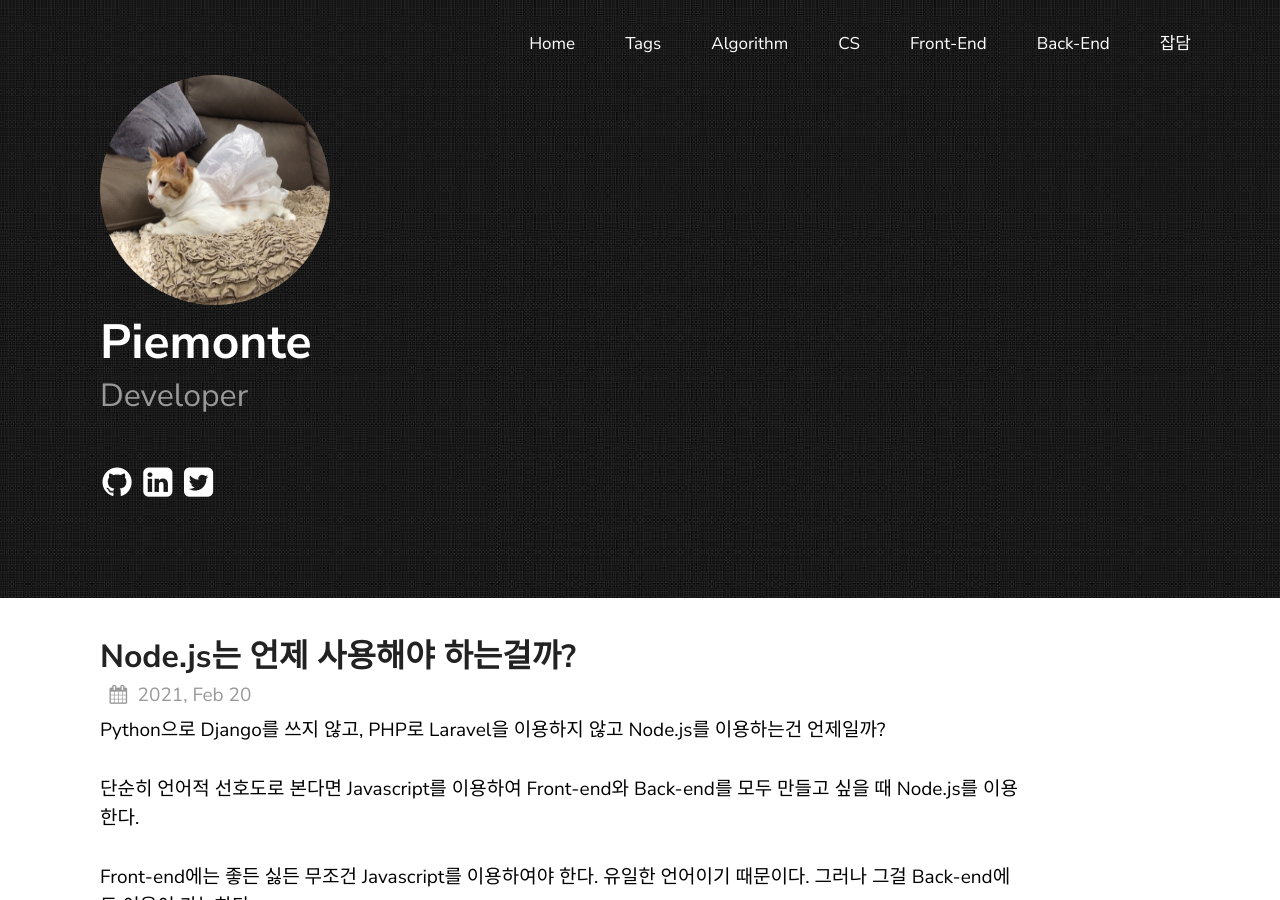
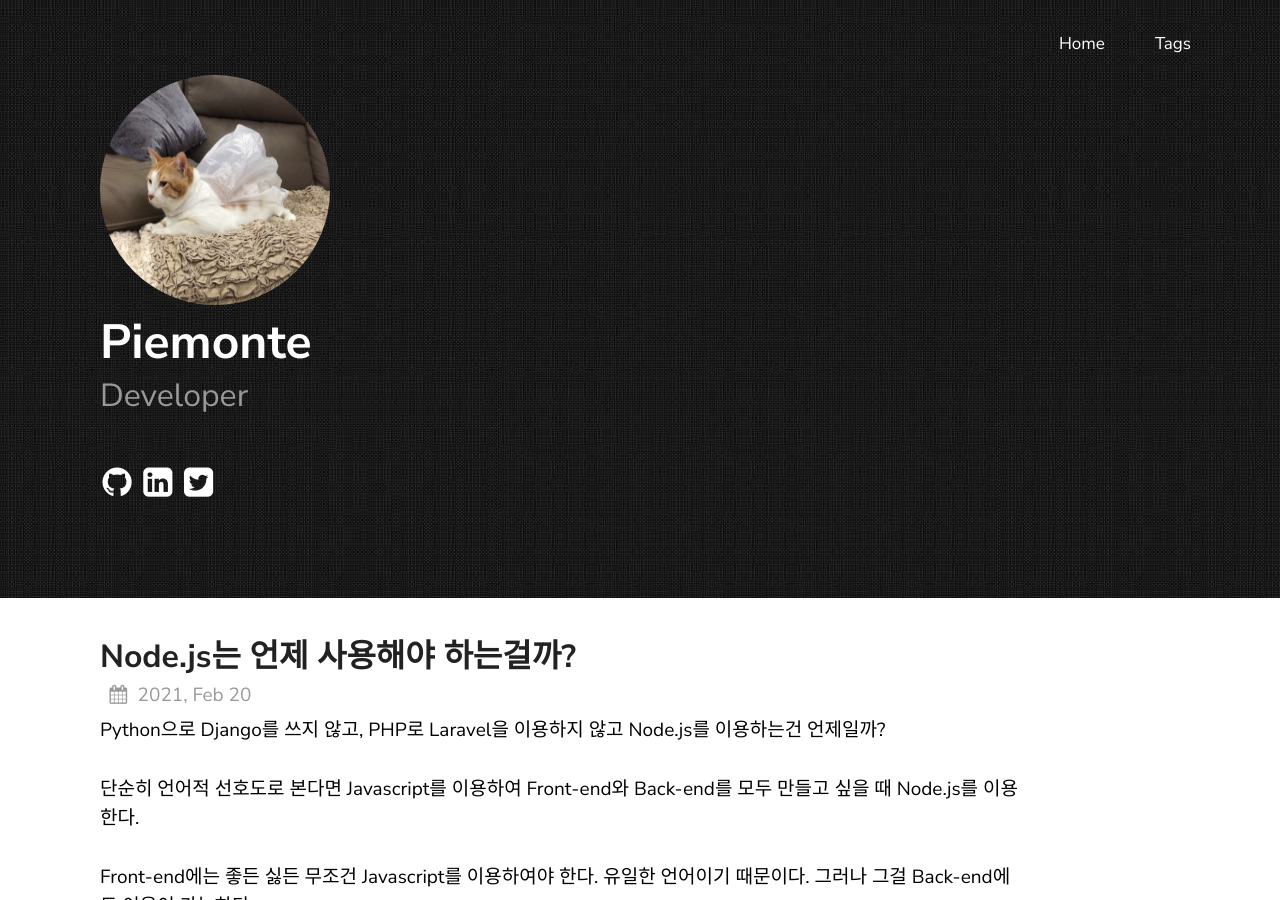
Before and after one commit to piemonte93/piemonte93.github.io, a Jekyll site: the page built from index.md, in a window 1280 px wide and 900 px high. Built offline with Jekyll 4.4.1, drawn with Linux system fonts in a browser that asks for light colours; part of the change alters nothing that is shown.

```diff
--- a/_config.yml
+++ b/_config.yml
@@ -20,17 +20,17 @@ texture:
   style: black
   showNav: true
   showPicker: false
-  navigation:
-    - title: Algorithm
-      url: "/algorithm/"
-    - title: CS
-      url: "/cs/"
-    - title: Front-End
-      url: "/front-end/"
-    - title: Back-End
-      url: "/back-end/"
-    - title: 잡담
-      url: "/talk/"
+  # navigation:
+  #   - title: Algorithm
+  #     url: "/algorithm/"
+  #   - title: CS
+  #     url: "/cs/"
+  #   - title: Front-End
+  #     url: "/front-end/"
+  #   - title: Back-End
+  #     url: "/back-end/"
+  #   - title: 잡담
+  #     url: "/talk/"
 
   # generate social links in footer
   social_links:
```
